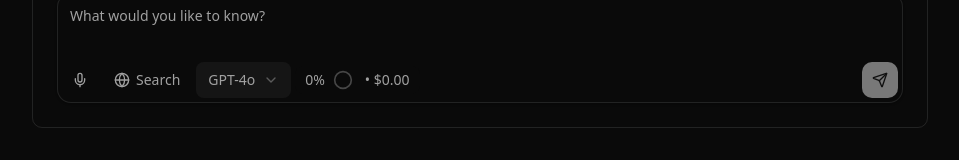
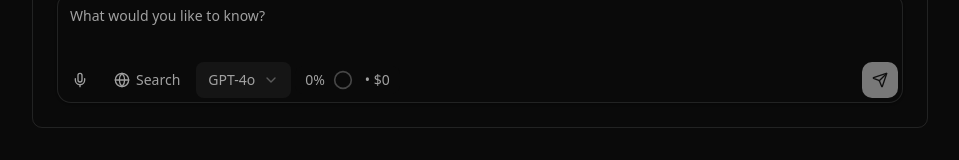
Before and after one commit to xn1cklas/tokenlens, a Next.js app in the folder apps/web-demo/: page / in a window 1280 px wide. Shown: the part 512-672 px from the top of the page, without its empty margins (160-1119 px from the left). Built offline with nearby package versions, Linux system fonts and the light colour scheme.

Commit message:
fix(context): improve USD formatting in Context component for better precision and trimming of trailing zeros

```diff
--- a/apps/web-demo/src/components/ai-elements/context.tsx
+++ b/apps/web-demo/src/components/ai-elements/context.tsx
@@ -67,7 +67,18 @@ const formatPercent = (value: number) => {
 
 const formatUSD = (value?: number) => {
     if (value === undefined || !Number.isFinite(value)) return undefined;
-    return `$${value.toFixed(value < 10 ? 2 : 1)}`; // 2dp for small amounts
+    const abs = Math.abs(value);
+    // Finer precision for very small amounts common in LLM pricing
+    let decimals = 2;
+    if (abs < 0.001) decimals = 5;
+    else if (abs < 0.01) decimals = 4;
+    else if (abs < 0.1) decimals = 3;
+    else if (abs < 10) decimals = 2;
+    else decimals = 1;
+    const text = value.toFixed(decimals);
+    // Trim trailing zeros/decimal if not needed (e.g., 1.2300 -> 1.23, 2.0 -> 2)
+    const trimmed = text.replace(/\.0+$/, '').replace(/(\.\d*?)0+$/, '$1');
+    return `$${trimmed}`;
 };
 
 type ContextIconProps = {
```
